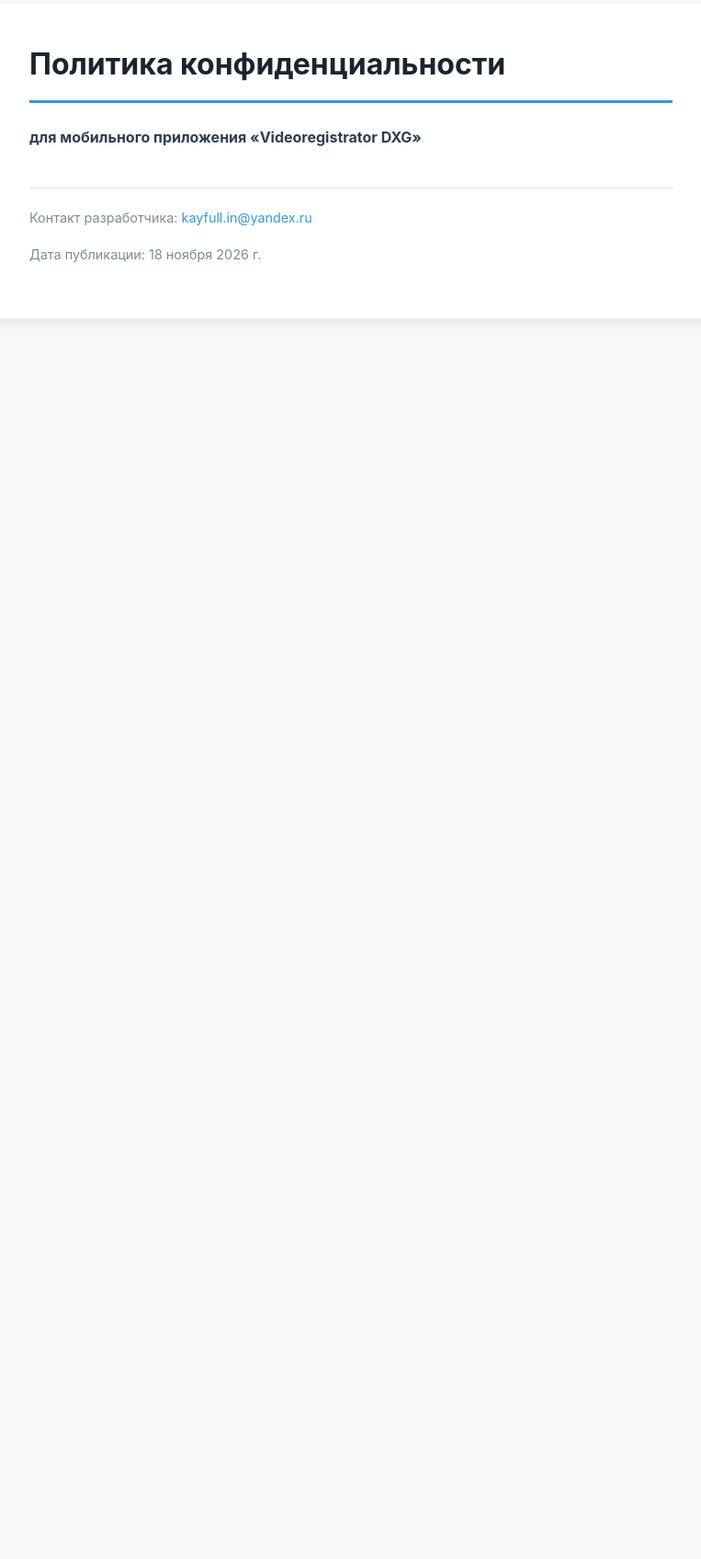
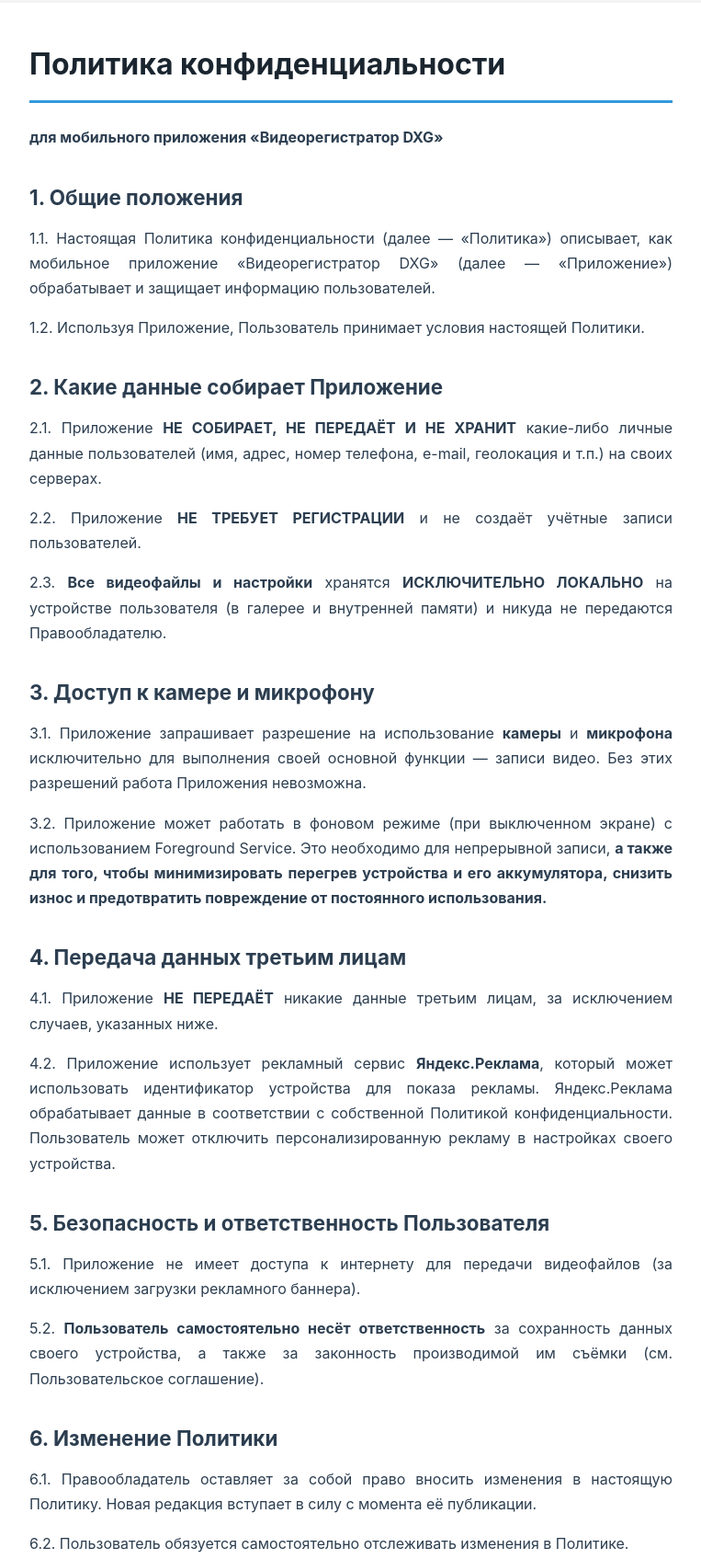
Before and after one commit to kayfull-in/Videoregistrator-DXG, a plain HTML site: page index.html in a window 1280 px wide. Shown: the part 17-1712 px from the top of the page at 92% size, without its empty margins (258-1021 px from the left). Before the commit the page ends 800 px from the top, so only its background shows below. Drawn offline with Linux system fonts and the light colour scheme.

Commit message:
Update index.html

```diff
--- a/index.html
+++ b/index.html
@@ -6,90 +6,55 @@
     <title>Политика конфиденциальности — Videoregistrator DXG</title>
     <style>
         * { box-sizing: border-box; margin: 0; padding: 0; }
-        body {
-            font-family: -apple-system, BlinkMacSystemFont, "Segoe UI", Roboto, Helvetica, Arial, sans-serif;
-            line-height: 1.7;
-            color: #2c3e50;
-            background-color: #f8f9fa;
-            padding: 20px;
-        }
-        .container {
-            max-width: 800px;
-            margin: 0 auto;
-            background: #ffffff;
-            padding: 40px 50px;
-            border-radius: 12px;
-            box-shadow: 0 4px 20px rgba(0,0,0,0.08);
-        }
-        h1 {
-            font-size: 2em;
-            color: #1a252f;
-            border-bottom: 3px solid #3498db;
-            padding-bottom: 12px;
-            margin-bottom: 24px;
-        }
-        h2 {
-            font-size: 1.4em;
-            color: #2c3e50;
-            margin-top: 32px;
-            margin-bottom: 12px;
-        }
+        body { font-family: -apple-system, BlinkMacSystemFont, "Segoe UI", Roboto, Helvetica, Arial, sans-serif; line-height: 1.7; color: #2c3e50; background-color: #f8f9fa; padding: 20px; }
+        .container { max-width: 800px; margin: 0 auto; background: #ffffff; padding: 40px 50px; border-radius: 12px; box-shadow: 0 4px 20px rgba(0,0,0,0.08); }
+        h1 { font-size: 2em; color: #1a252f; border-bottom: 3px solid #3498db; padding-bottom: 12px; margin-bottom: 24px; }
+        h2 { font-size: 1.4em; color: #2c3e50; margin-top: 32px; margin-bottom: 12px; }
         p { margin-bottom: 16px; text-align: justify; }
         ul { margin-left: 24px; margin-bottom: 16px; }
         li { margin-bottom: 8px; }
-        .footer {
-            margin-top: 40px;
-            padding-top: 20px;
-            border-top: 1px solid #e0e0e0;
-            font-size: 0.9em;
-            color: #7f8c8d;
-            text-align: center;
-        }
+        .footer { margin-top: 40px; padding-top: 20px; border-top: 1px solid #e0e0e0; font-size: 0.9em; color: #7f8c8d; text-align: center; }
         a { color: #3498db; text-decoration: none; }
         a:hover { text-decoration: underline; }
-        @media (max-width: 600px) {
-            body { padding: 12px; }
-            .container { padding: 24px 20px; }
-            h1 { font-size: 1.5em; }
-        }
+        @media (max-width: 600px) { body { padding: 12px; } .container { padding: 24px 20px; } h1 { font-size: 1.5em; } }
     </style>
 </head>
 <body>
     <div class="container">
         <h1>Политика конфиденциальности</h1>
-        <p><strong>для мобильного приложения «Videoregistrator DXG»</strong></p>
+        <p><strong>для мобильного приложения «Видеорегистратор DXG»</strong></p>
 
-        <!--                           ПОЛИТИКА КОНФИДЕНЦИАЛЬНОСТИ
-                          для мобильного приложения «Видеорегистратор DXG»
-1. Общие положения
-1.1. Настоящая Политика конфиденциальности (далее  «Политика») описывает, как мобильное приложение «Видеорегистратор DXG» (далее  «Приложение») обрабатывает и защищает информацию пользователей.
-1.2. Используя Приложение, Пользователь принимает условия настоящей Политики.
-2. Какие данные собирает Приложение
-2.1. Приложение НЕ СОБИРАЕТ, НЕ ПЕРЕДАЁТ И НЕ ХРАНИТ какие-либо личные данные пользователей (имя, адрес, номер телефона, e-mail, геолокация и т.п.) на своих серверах.
-2.2. Приложение НЕ ТРЕБУЕТ РЕГИСТРАЦИИ и не создаёт учётные записи пользователей.
-2.3. Все видеофайлы и настройки хранятся ИСКЛЮЧИТЕЛЬНО ЛОКАЛЬНО на устройстве пользователя (в галерее и внутренней памяти) и никуда не передаются Правообладателю.
-3. Доступ к камере и микрофону
-3.1. Приложение запрашивает разрешение на использование камеры и микрофона исключительно для выполнения своей основной функции  записи видео. Без этих разрешений работа Приложения невозможна.
-3.2. Приложение может работать в фоновом режиме (при выключенном экране) с использованием Foreground Service. Это необходимо для непрерывной записи, а также для того, чтобы минимизировать перегрев устройства и его аккумулятора, снизить износ и предотвратить повреждение от постоянного использования.
-4. Передача данных третьим лицам
-4.1. Приложение НЕ ПЕРЕДАЁТ никакие данные третьим лицам, за исключением случаев, указанных ниже.
-4.2. Приложение использует рекламный сервис Яндекс.Реклама, который может использовать идентификатор устройства для показа рекламы. Яндекс.Реклама обрабатывает данные в соответствии с собственной Политикой конфиденциальности. Пользователь может отключить персонализированную рекламу в настройках своего устройства.
-5. Безопасность и ответственность Пользователя
-5.1. Приложение не имеет доступа к интернету для передачи видеофайлов (за исключением загрузки рекламного баннера).
-5.2. Пользователь самостоятельно несёт ответственность за сохранность данных своего устройства, а также за законность производимой им съёмки (см. Пользовательское соглашение).
-6. Изменение Политики
-6.1. Правообладатель оставляет за собой право вносить изменения в настоящую Политику. Новая редакция вступает в силу с момента её публикации.
-6.2. Пользователь обязуется самостоятельно отслеживать изменения в Политике.
-7. Контакты
-По всем вопросам, связанным с настоящей Политикой, вы можете обратиться по адресу:
-kayfull.in@yandex.ru
-Дата публикации: (укажешь дату)
-Ссылка на актуальную версию: https://kayfull-in.github.io/Videoregistrator-DXG/
- -->
+        <h2>1. Общие положения</h2>
+        <p>1.1. Настоящая Политика конфиденциальности (далее — «Политика») описывает, как мобильное приложение «Видеорегистратор DXG» (далее — «Приложение») обрабатывает и защищает информацию пользователей.</p>
+        <p>1.2. Используя Приложение, Пользователь принимает условия настоящей Политики.</p>
+
+        <h2>2. Какие данные собирает Приложение</h2>
+        <p>2.1. Приложение <strong>НЕ СОБИРАЕТ, НЕ ПЕРЕДАЁТ И НЕ ХРАНИТ</strong> какие-либо личные данные пользователей (имя, адрес, номер телефона, e-mail, геолокация и т.п.) на своих серверах.</p>
+        <p>2.2. Приложение <strong>НЕ ТРЕБУЕТ РЕГИСТРАЦИИ</strong> и не создаёт учётные записи пользователей.</p>
+        <p>2.3. <strong>Все видеофайлы и настройки</strong> хранятся <strong>ИСКЛЮЧИТЕЛЬНО ЛОКАЛЬНО</strong> на устройстве пользователя (в галерее и внутренней памяти) и никуда не передаются Правообладателю.</p>
+
+        <h2>3. Доступ к камере и микрофону</h2>
+        <p>3.1. Приложение запрашивает разрешение на использование <strong>камеры</strong> и <strong>микрофона</strong> исключительно для выполнения своей основной функции — записи видео. Без этих разрешений работа Приложения невозможна.</p>
+        <p>3.2. Приложение может работать в фоновом режиме (при выключенном экране) с использованием Foreground Service. Это необходимо для непрерывной записи, <strong>а также для того, чтобы минимизировать перегрев устройства и его аккумулятора, снизить износ и предотвратить повреждение от постоянного использования.</strong></p>
+
+        <h2>4. Передача данных третьим лицам</h2>
+        <p>4.1. Приложение <strong>НЕ ПЕРЕДАЁТ</strong> никакие данные третьим лицам, за исключением случаев, указанных ниже.</p>
+        <p>4.2. Приложение использует рекламный сервис <strong>Яндекс.Реклама</strong>, который может использовать идентификатор устройства для показа рекламы. Яндекс.Реклама обрабатывает данные в соответствии с собственной Политикой конфиденциальности. Пользователь может отключить персонализированную рекламу в настройках своего устройства.</p>
+
+        <h2>5. Безопасность и ответственность Пользователя</h2>
+        <p>5.1. Приложение не имеет доступа к интернету для передачи видеофайлов (за исключением загрузки рекламного баннера).</p>
+        <p>5.2. <strong>Пользователь самостоятельно несёт ответственность</strong> за сохранность данных своего устройства, а также за законность производимой им съёмки (см. Пользовательское соглашение).</p>
+
+        <h2>6. Изменение Политики</h2>
+        <p>6.1. Правообладатель оставляет за собой право вносить изменения в настоящую Политику. Новая редакция вступает в силу с момента её публикации.</p>
+        <p>6.2. Пользователь обязуется самостоятельно отслеживать изменения в Политике.</p>
+
+        <h2>7. Контакты</h2>
+        <p>По всем вопросам, связанным с настоящей Политикой, вы можете обратиться по адресу: <a href="mailto:kayfull.in@yandex.ru">kayfull.in@yandex.ru</a></p>
 
         <div class="footer">
-            <p>Контакт разработчика: <a href="mailto:kayfull.in@yandex.ru">kayfull.in@yandex.ru</a></p>
             <p>Дата публикации: 18 ноября 2026 г.</p>
+            <p>Ссылка на актуальную версию: <a href="https://kayfull-in.github.io/Videoregistrator-DXG/">https://kayfull-in.github.io/Videoregistrator-DXG/</a></p>
         </div>
     </div>
 </body>
```
